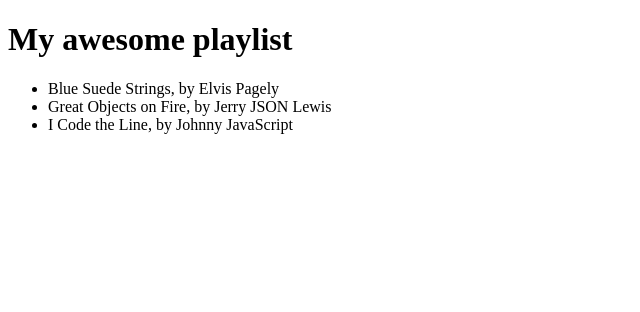
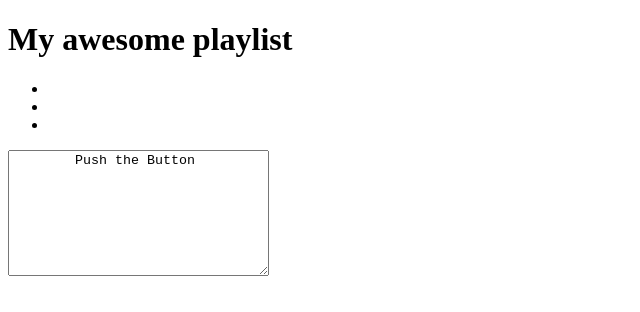
Before and after one commit to MamenkoDV/training-project, a plain HTML site: page index2.html in a window 1280 px wide. Shown: the whole page, without its empty margins (0-640 px from the left). Drawn offline with Linux system fonts and the light colour scheme.

Commit message:
dobavlen obrab event mouse

```diff
--- a/index2.html
+++ b/index2.html
@@ -5,14 +5,30 @@
 <meta charset="utf-8">
 <script>
 function  addSongs() {
+
 var song1 = document.getElementById("song1");
+
 var song2 = document.getElementById("song2");
+
 var song3 = document.getElementById("song3");
-song1.innerHTML = "Blue Suede Strings, by Elvis Pagely";
+song1.innerHTML  = "Blue Suede Strings, by Elvis Pagely";
 song2.innerHTML = "Great Objects on Fire, by Jerry JSON Lewis";
 song3.innerHTML = "I Code the Line, by Johnny JavaScript";
 }
+// pole.onmousedown = function (e) {this.value +="kykaracha nazhal knopky\n"; this.scrollTop = this.scrollHeight; }
+// pole.onmouseup = function (e) {this.value +="kykaracha otzhal knopky\n"; this.scrollTop = this.scrollHeight; }
+// pole.onclick = function (e) {this.value +="klac klac\n"; this.scrollTop = this.scrollHeight; }
+function pluha () {
+
+
+  area.onmousedown = function(e) { this.value += "mousedown\n"; this.scrollTop = this.scrollHeight; };
+  area.onmouseup = function(e) { this.value += "mouseup\n"; this.scrollTop = this.scrollHeight; };
+  area.onclick = function(e) { this.value += "click\n"; this.scrollTop = this.scrollHeight; };
+}
+
 window.onload=addSongs;
+window.onload =pluha;
+
 </script>
 </head>
 <body>
@@ -21,6 +37,10 @@ window.onload=addSongs;
 <li id="song1"></li>
 <li id="song2"></li>
 <li id="song3"></li>
+
 </ul>
+<textarea rows="8" cols ="30" id ="area">
+	Push the Button
+	</textarea>
 </body>
 </html>
```
